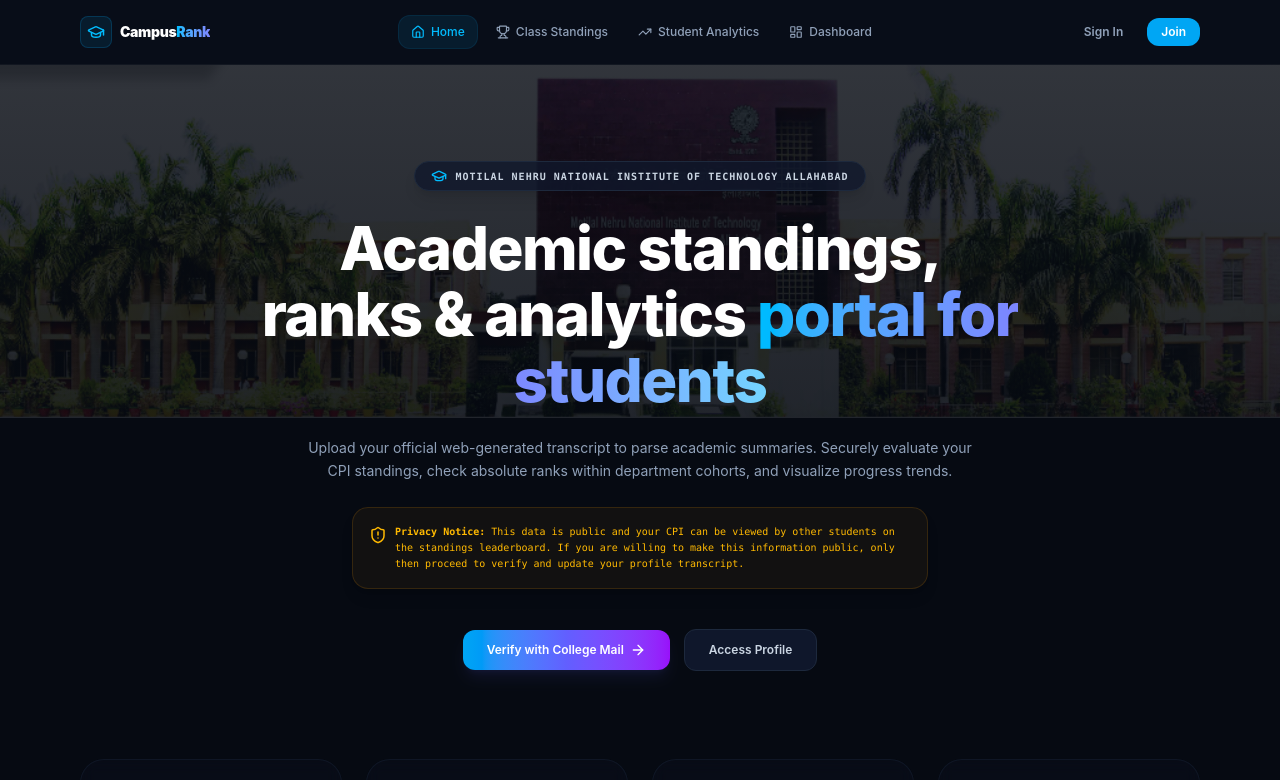
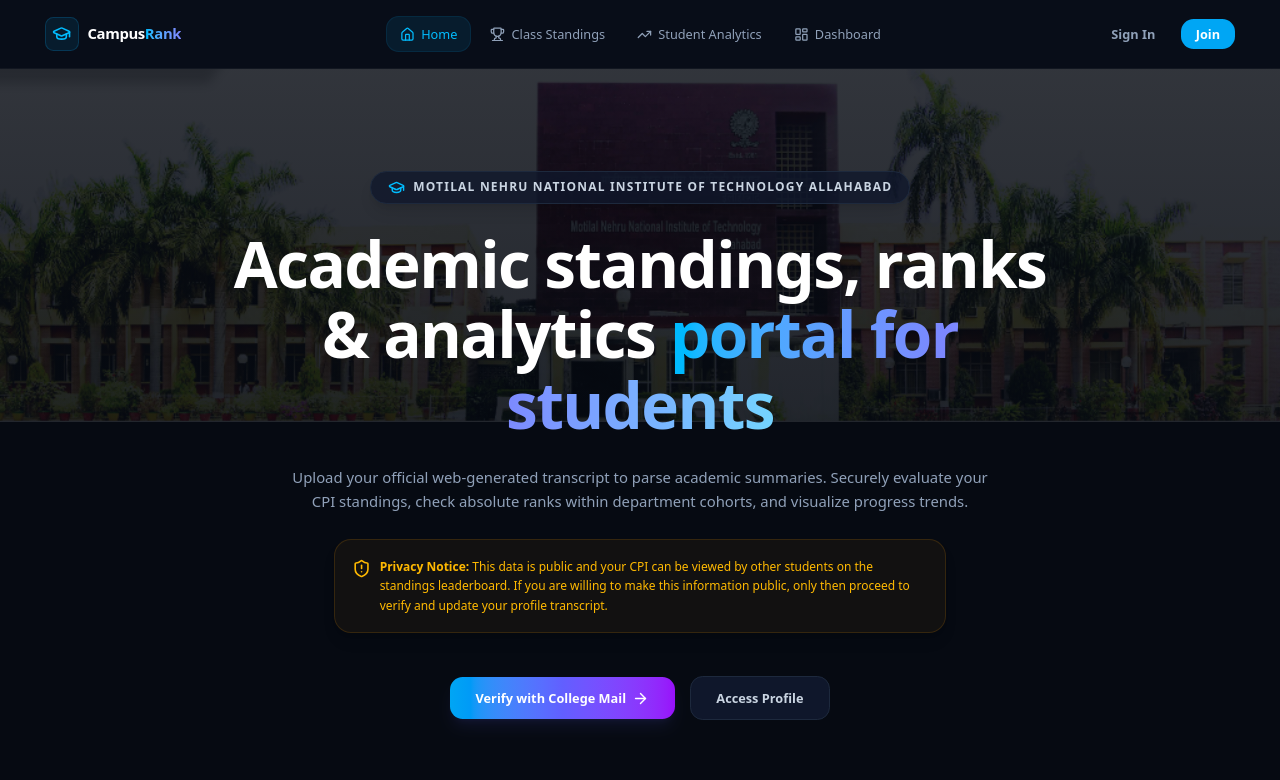
Before and after one commit to Mudit024/CampusRank, a React app in the folder frontend/: page / in a window 1280 px wide. Shown: the top 780 px of the page. Built offline with nearby package versions, Linux system fonts and the light colour scheme; no server answers; the HTML template or start-up script is replaced by a standard one.

Commit message:
css changed

```diff
--- a/frontend/src/index.css
+++ b/frontend/src/index.css
@@ -1,4 +1,16 @@
 @import "tailwindcss";
+
+html {
+  font-size: 17px !important;
+}
+
+/* Standardize tiny font utility classes for improved site-wide readability */
+.text-\[10px\] {
+  font-size: 12px !important;
+}
+.text-\[8px\] {
+  font-size: 10px !important;
+}
 
 @theme {
   --color-brand-dark: #070b13;
@@ -9,9 +21,14 @@
 body {
   background-color: var(--color-brand-dark);
   color: #f8fafc;
-  font-family: 'Inter', -apple-system, BlinkMacSystemFont, 'Segoe UI', Roboto, sans-serif;
+  font-family: system-ui, -apple-system, BlinkMacSystemFont, 'Segoe UI', Roboto, Helvetica, Arial, sans-serif;
   overflow-x: hidden;
   -webkit-font-smoothing: antialiased;
+}
+
+/* Override monospace and display classes to use standard normal system sans font */
+.font-mono, .font-display {
+  font-family: system-ui, -apple-system, BlinkMacSystemFont, 'Segoe UI', Roboto, Helvetica, Arial, sans-serif !important;
 }
 
 .glass-card {
```
